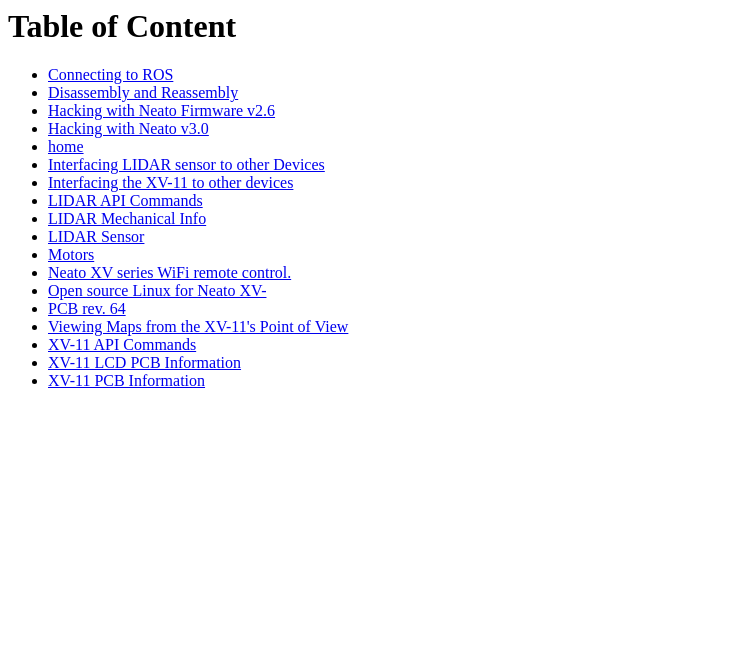
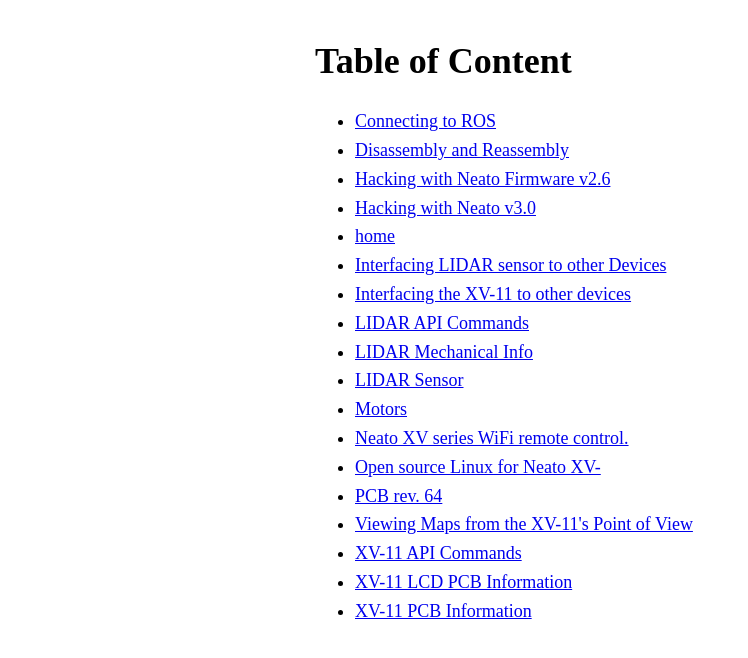
Before and after one commit to rohbotics/xv11hacking, a plain HTML site: page index.html in a window 1280 px wide. Shown: the whole page, without its empty margins (0-748 px from the left). Drawn offline with Linux system fonts and the light colour scheme.

Commit message:
added some css

```diff
--- a/mainSpace/static/style.css
+++ b/mainSpace/static/style.css
@@ -1,4 +1,7 @@
-
+body{margin:40px
+auto;max-width:650px;line-height:1.6;font-size:18px;padding:0
+10px}
+h1,h2,h3{line-height:1.2}
 .wiki { line-height: 1.5; font-family: arial, helvetica, sans-serif; font-size: 13px; }
 .wiki h1 { font-weight: bold; padding: 5px 0 0 0; margin: 0; font-size: 1.4em; }
 .wiki h2 { font-weight: bold; padding: 5px 0 0 0; margin: 0; font-size: 1.3em; }
```
